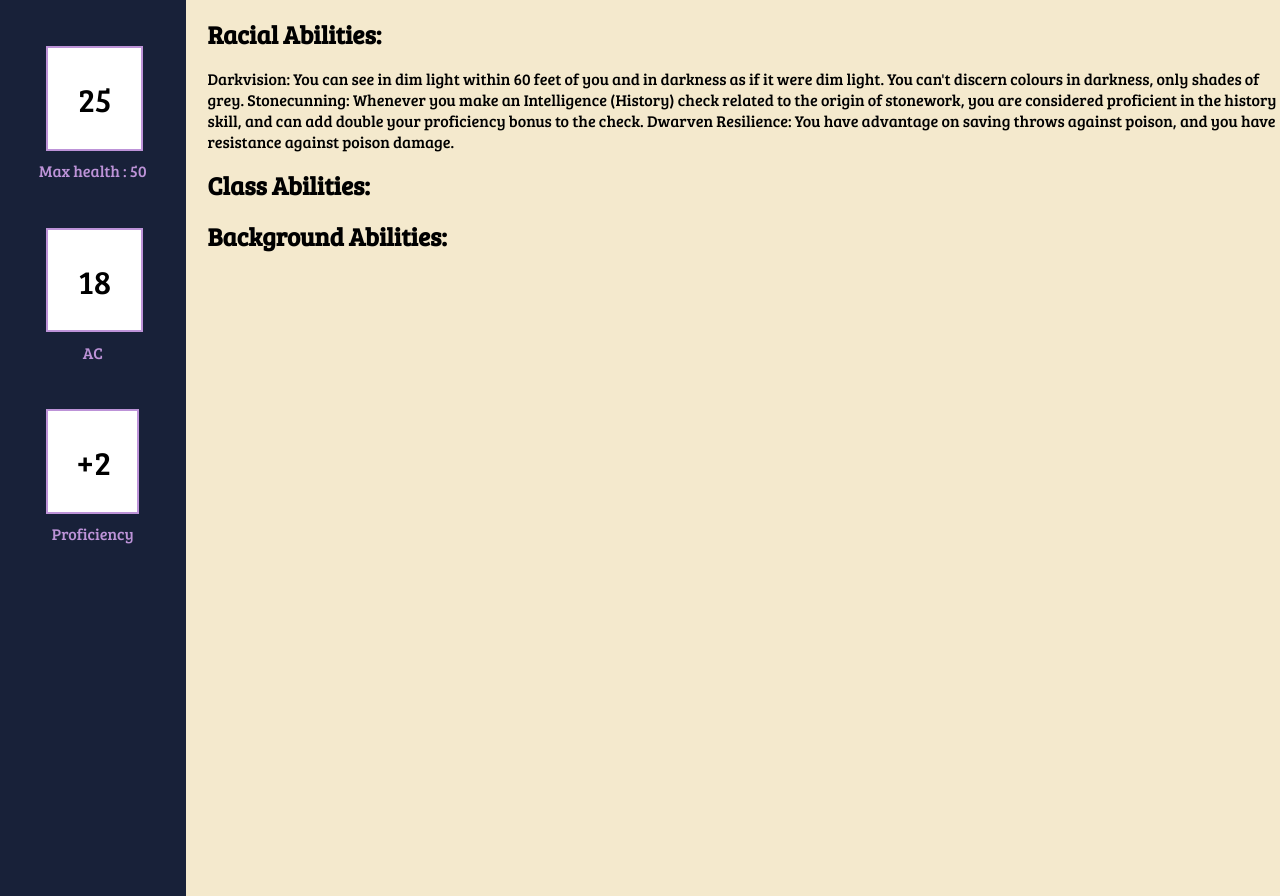
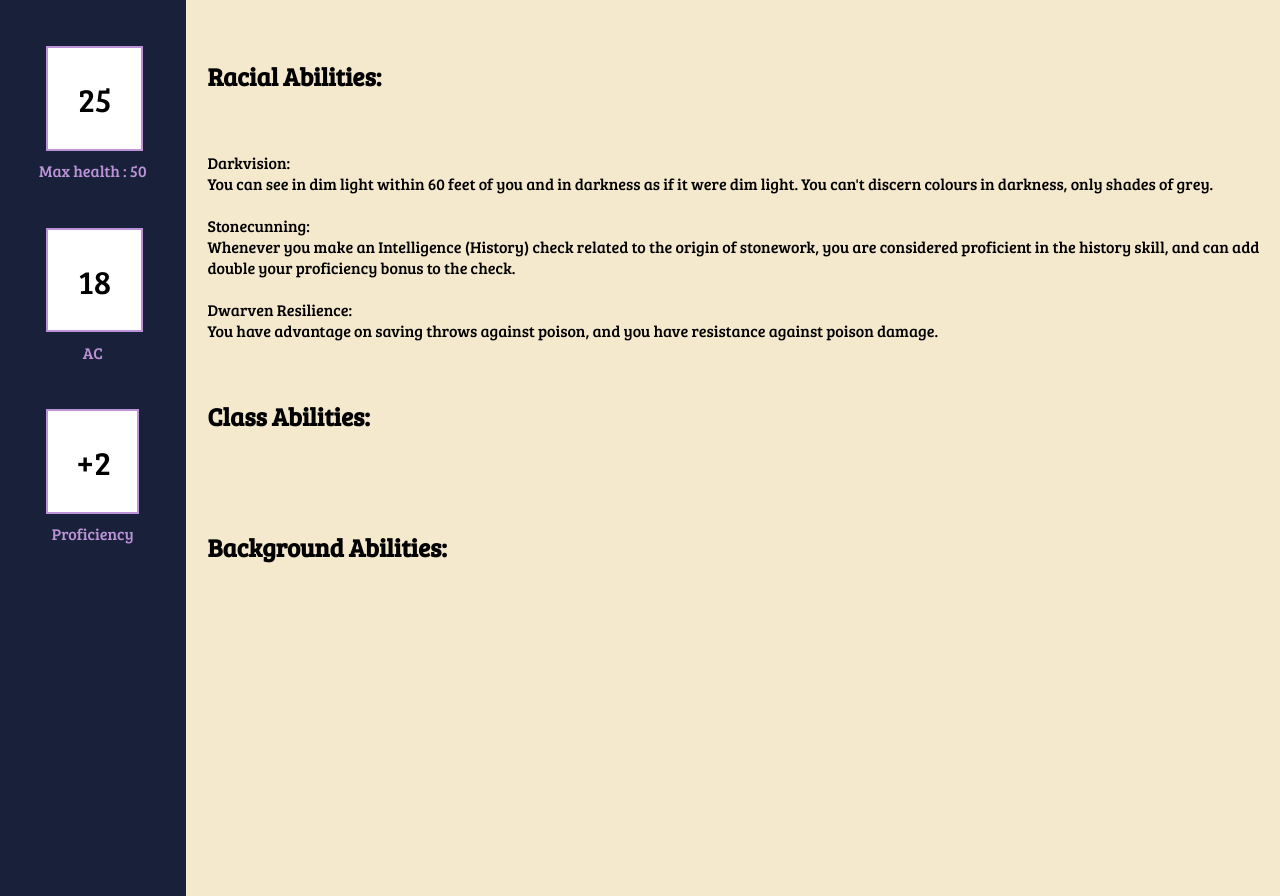
Before and after one commit to Routund/DND_Character_Gen, a Flask app: page /character_abilities/1 in a window 1280 px wide. Run offline with Flask 3, Linux system fonts and the light colour scheme; data comes from the database, SQL or seed files in the repository; both versions use the stored data as it was after the commit; data that the repository does not hold is empty.

```diff
--- a/static/styles.css
+++ b/static/styles.css
@@ -133,6 +133,7 @@ input::-webkit-inner-spin-button {
   }
 .ability_sheet {
     margin-left: 2%;
+    white-space: pre-line;
 }
 .ability_header {
     font-size: 25px;
```
Also changed, not shown: main.db.
